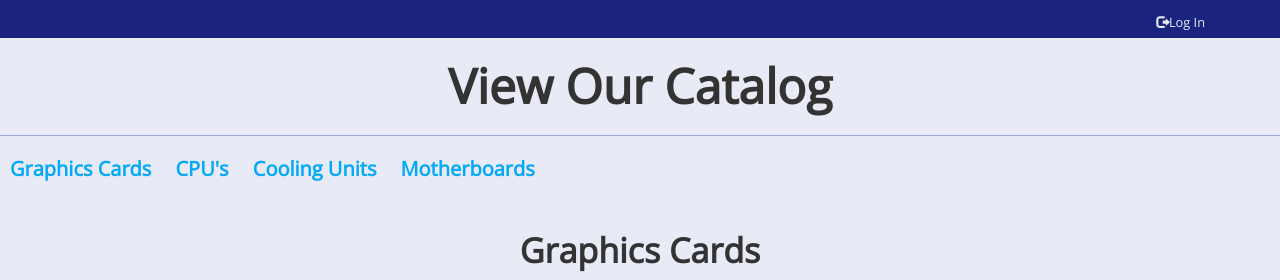
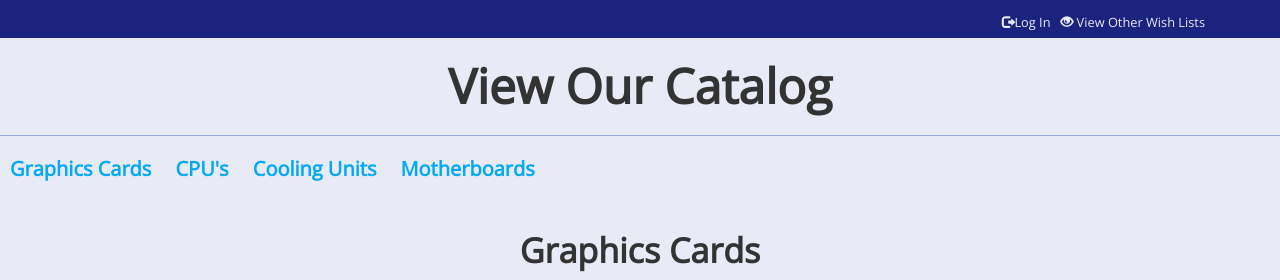
Before and after one commit to andrewcrowley21/CS4430project, a PHP site: page /catalog.php in a window 1280 px wide. Shown: the top 280 px of the page. Run offline with PHP 8.4, Linux system fonts and the light colour scheme; data comes from the database, SQL or seed files in the repository; some libraries are stand-ins or nearby versions.

Commit message:
Update header.inc.php

```diff
--- a/header.inc.php
+++ b/header.inc.php
@@ -25,6 +25,7 @@
 
                          else{
                             echo '<li><a href="login.php"><span class="glyphicon glyphicon-log-out"></span>Log In</a></li>';
+                            echo '<li><a href="viewUsers.php"><span class="glyphicon glyphicon-eye-open"></span> View Other Wish Lists</a></li>';
                         }
 
 
```
